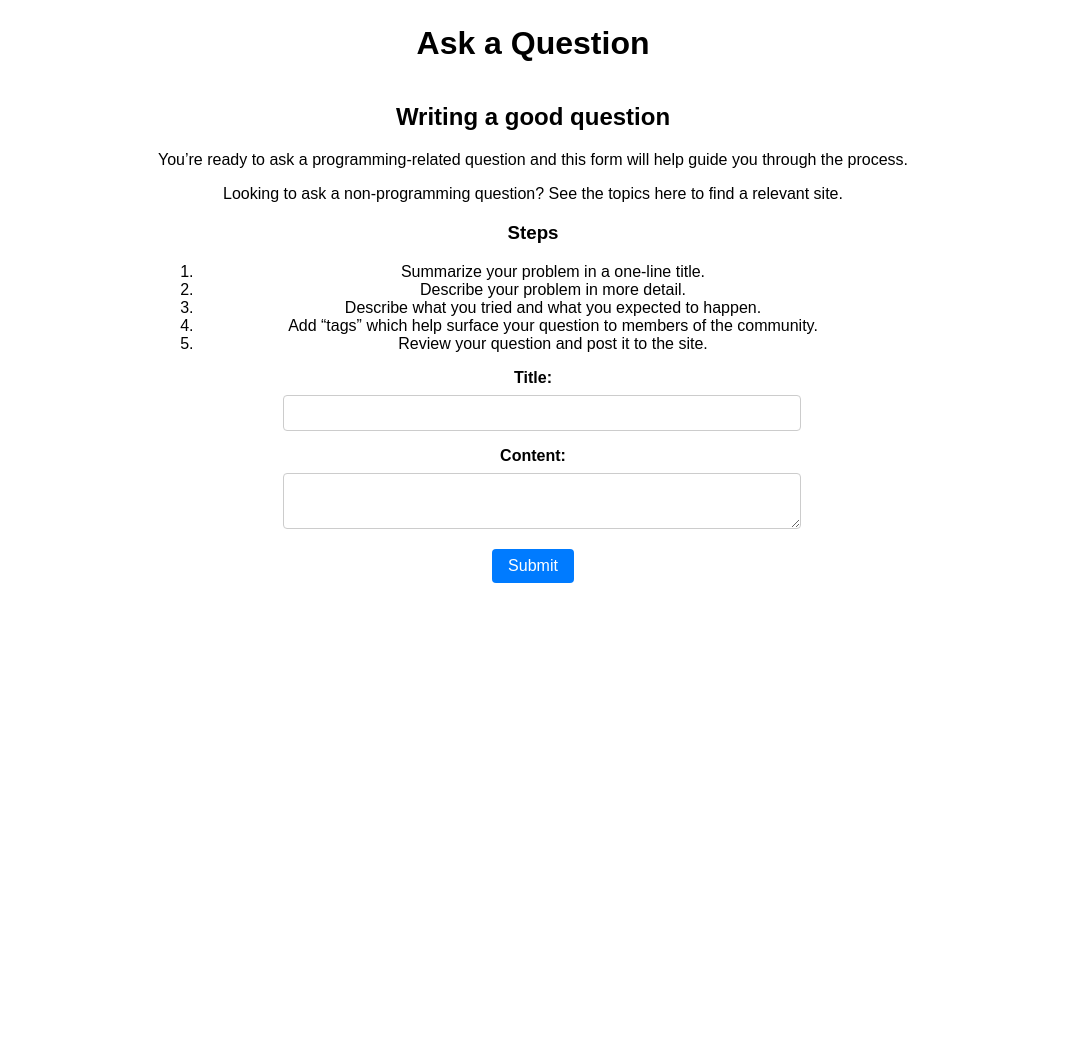
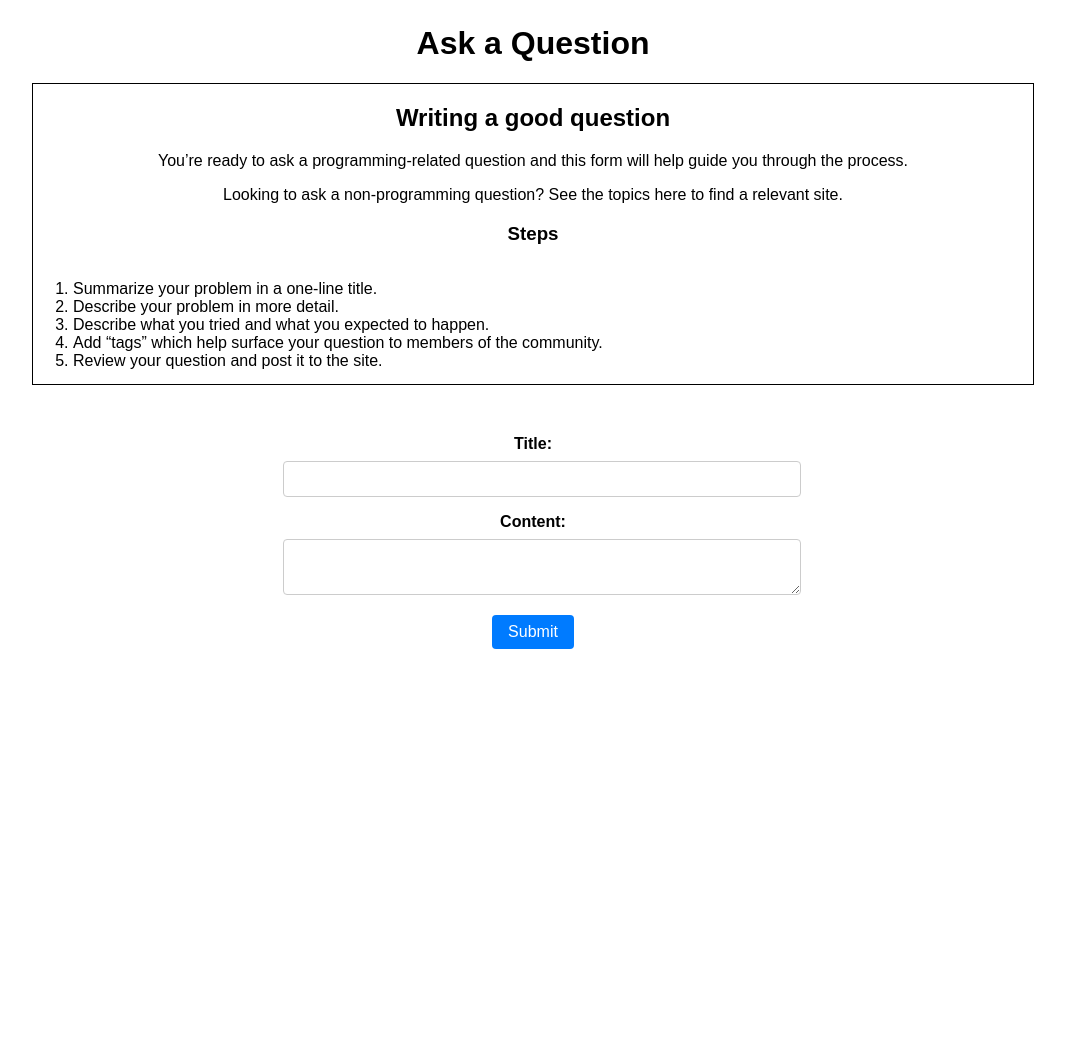
Before and after one commit to smartinternz02/SBSPS-Challenge-10306-Autonomous-Tagging-Of-Stack-Overflow-Questions, a Flask app: template templates/ask1.html in a window 1280 px wide. Shown: the part 98-1162 px from the top of the page, without its empty margins (107-1172 px from the left). Before the commit the page ends 681 px from the top, so only its background shows below. Run offline with Flask 3, Linux system fonts and the light colour scheme; the template is opened without the code that fills it, so the values that code supplies are empty.

Commit message:
completed ui version 1

```diff
--- a/static/styles1.css
+++ b/static/styles1.css
@@ -86,3 +86,27 @@ button[type="submit"] {
     margin:0px;
     padding: 0px;
 }
+.left-aligned-list {
+    list-style-position: inside;
+    padding-left: 0;
+}
+
+.left-container {
+    display: flex;
+    flex-direction: column;
+    align-items: left;
+    justify-content: left;
+    height: 100vh;
+    text-align: left;
+    margin-bottom: 20px;
+}
+.table {
+    border: 1px solid black;
+    border-collapse: collapse;
+    height: 300px;
+    width: 1000px;
+}
+.div-with-space {
+    margin-top: 50px;
+    width: 75vw;
+}
--- a/templates/ask1.html
+++ b/templates/ask1.html
@@ -4,12 +4,14 @@
 {% block content %}
 <div class="center-container">
     <h1>Ask a Question</h1>
-
+<div class = "table">
     <div class="dialog">
         <h2>Writing a good question</h2>
         <p>You’re ready to ask a programming-related question and this form will help guide you through the process.</p>
         <p>Looking to ask a non-programming question? See the topics here to find a relevant site.</p>
         <h3>Steps</h3>
+    </div>
+    <div class = "left-container">
         <ol>
             <li>Summarize your problem in a one-line title.</li>
             <li>Describe your problem in more detail.</li>
@@ -18,8 +20,9 @@
             <li>Review your question and post it to the site.</li>
         </ol>
     </div>
-
-    <form method="post">
+</div>
+    <div class = "div-with-space">
+    <form  method="post">
         <label for="title">Title:</label>
         <input type="text" id="title" name="title" required><br>
 
@@ -28,5 +31,7 @@
 
         <button type="submit">Submit</button>
     </form>
+    </div>
+
 </div>
 {% endblock %}
```
